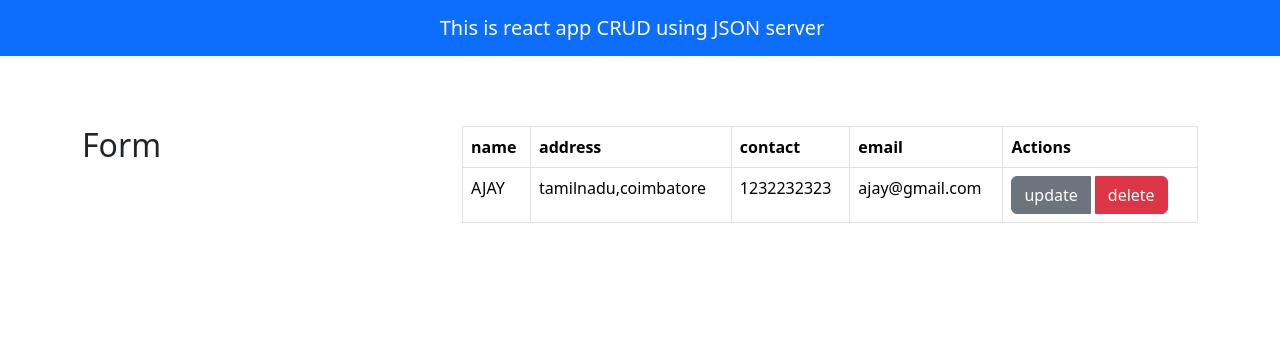
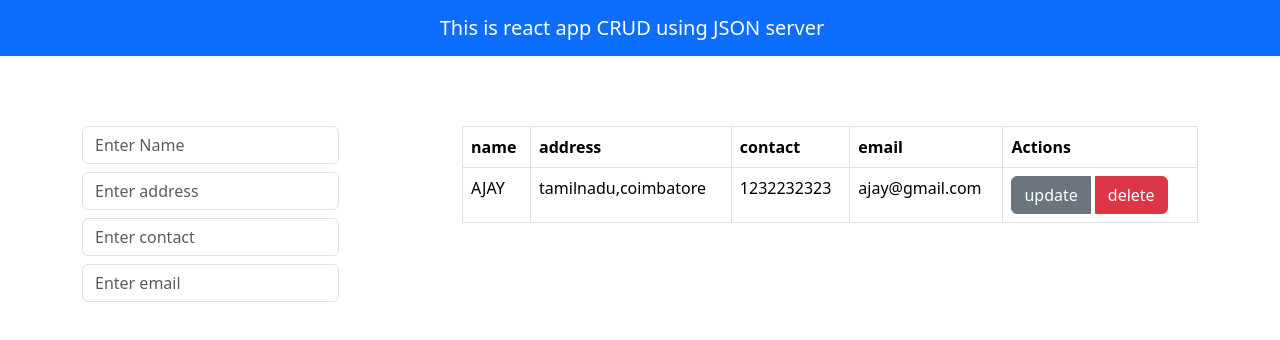
Before and after one commit to AjayB101/react-src, a React (Create React App) app: page / in a window 1280 px wide. Shown: the top 340 px of the page. Built offline with nearby package versions, Linux system fonts and the light colour scheme; data requests are answered from the project's data file.

Commit message:
Form-creation

```diff
--- a/src/App.js
+++ b/src/App.js
@@ -13,23 +13,22 @@ import axios from "axios";
 import { ToastContainer, toast } from "react-toastify";
 import "react-toastify/dist/ReactToastify.css";
 const api = "http://localhost:5000/users";
-const initialState={
-  name:"",
-  address:"",
-  contact:"",
-  email:"",
-
-}
+const initialState = {
+  name: "",
+  address: "",
+  contact: "",
+  email: "",
+};
 function App() {
   const [data, setdata] = useState([]);
-  const [state, setstate] = useState(initialState)
-  const{name,address,contact,email}=state
+  const [state, setstate] = useState(initialState);
+  const { name, address, contact, email } = state;
   useEffect(() => {
     loadData();
   }, []);
   const loadData = async () => {
-    const response = await axios.get(api);
-    setdata(response.data);
+  const response = await axios.get(api);
+  setdata(response.data);
   };
   return (
     <div>
@@ -40,7 +39,48 @@ function App() {
       <Container style={{ marginTop: "70px" }}>
         <Row>
           <Col md={4}>
-            <h2>Form</h2>
+           <Form>
+            <Form.Group>
+              <Form.Label style={{textAlign:'left'}}  >
+                 <Form.Control
+                 type="text"
+                 placeholder="Enter Name"
+                 value={name}
+                 name='name'
+                  />
+              </Form.Label>
+            </Form.Group>
+            <Form.Group>
+              <Form.Label style={{textAlign:'left'}}  >
+                 <Form.Control
+                 type="text"
+                 placeholder="Enter address"
+                 value={address}
+                 name='address'
+                  />
+              </Form.Label>
+            </Form.Group>
+            <Form.Group>
+              <Form.Label style={{textAlign:'left'}}  >
+                 <Form.Control
+                 type="text"
+                 placeholder="Enter contact"
+                 value={contact}
+                 name='contact'
+                  />
+              </Form.Label>
+            </Form.Group>
+            <Form.Group>
+              <Form.Label style={{textAlign:'left'}}  >
+                 <Form.Control
+                 type="text"
+                 placeholder="Enter email"
+                 value={email}
+                 name='email'
+                  />
+              </Form.Label>
+            </Form.Group>
+           </Form>
           </Col>
           <Col md={8}>
             <Table bordered hover>
```
